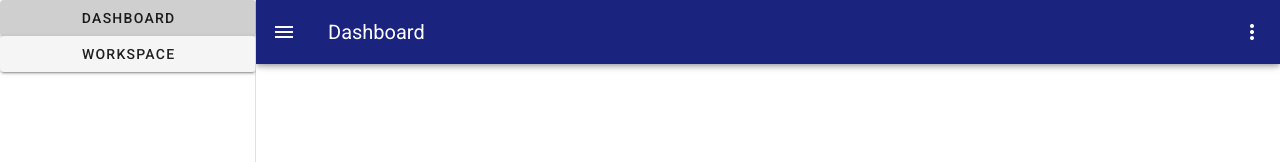
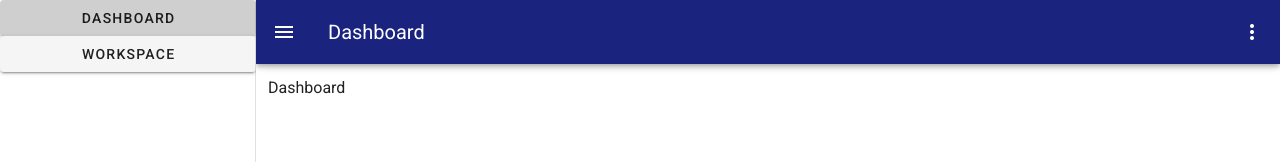
Before and after one commit to iingles/isaac-ingles-3790-final, a Vue app: page / in a window 1280 px wide. Shown: the top 162 px of the page. Built offline with nearby package versions, Linux system fonts and the light colour scheme.

Commit message:
Got workspace menu working and removed it from dashboard

```diff
--- a/src/views/Dashboard.vue
+++ b/src/views/Dashboard.vue
@@ -1,35 +1,15 @@
 <template>
     <v-container>
-        <!-- <v-row>
-            <WorkspaceMenu
-                @changemode="change($event)"
-            />
-        </v-row>
-        <v-row>
-            <Workspace />
-        </v-row> -->
+        Dashboard
     </v-container>
 </template>
 
 <script>
-// import WorkspaceMenu from '../components/workspace/menus/WorkspaceMenu.vue'
-// import Workspace from '../components/workspace/Workspace.vue'
 
 export default {
     components: {
-        // WorkspaceMenu,
-        // Workspace,
+
     },
-    data: () => {
-        return {
-            viewMode: '',
-        }
-    },
-    methods: {
-        change(theEvent) {
-            this.viewMode = theEvent
-        }
-    }
 }
 </script>
 
--- a/src/views/Workspace.vue
+++ b/src/views/Workspace.vue
@@ -1,5 +1,8 @@
 <template>
      <v-container>
+        <WorkspaceMenu
+        @changemode="change($event)"
+        />
         <v-row>
             <v-col xs="12" md="3">
                 <SideBar />
@@ -13,11 +16,23 @@
 
 <script>
 import SideBar from '../components/workspace/menus/Sidebar.vue'
-
+import WorkspaceMenu from '../components/workspace/menus/WorkspaceMenu.vue'
 
 export default {
     components: {
         SideBar,
+        WorkspaceMenu,
+    },
+    data: () => {
+        return {
+            viewMode: '',
+        }
+    },
+    methods: {
+        change(theEvent) {
+            //change workspace view to content, design, or admin
+            this.viewMode = theEvent
+        }
     }
 }
 </script>
```
